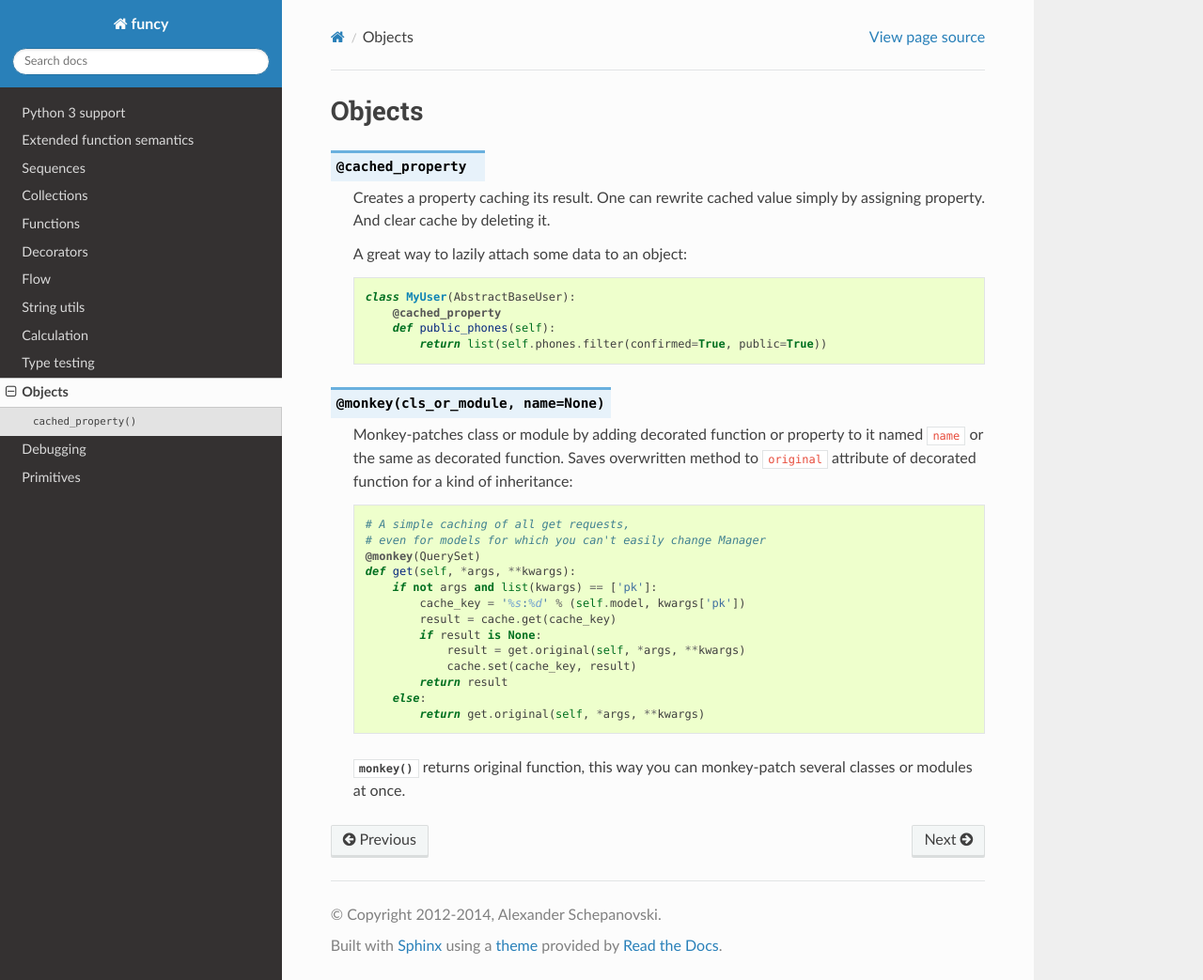
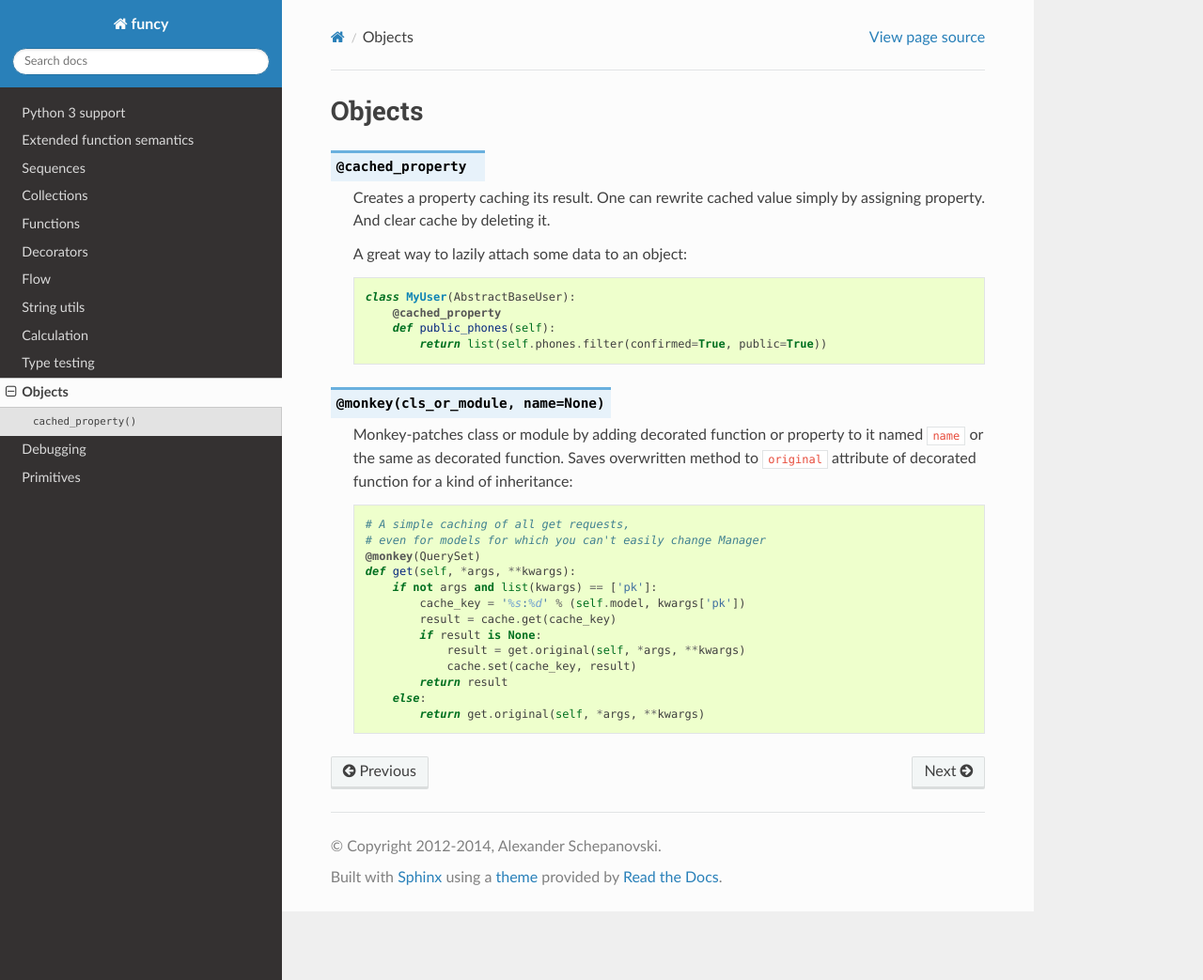
Before and after one commit to Jamaal224/funcy, a Sphinx documentation site: the page built from docs/objects.rst, in a window 1280 px wide and 1043 px high. Shown: the whole window at 94% size. Built offline with Sphinx 7.4.7 and the Read the Docs theme 2.0.0, drawn with Linux system fonts in a browser that asks for light colours.

Commit message:
Removed note that @monkey can be used to patch several things.
Yes it can be, but `func.original` would refer to last original which is
somewhat surprising.

```diff
--- a/docs/objects.rst
+++ b/docs/objects.rst
@@ -30,5 +30,3 @@ Objects
                 return result
             else:
                 return get.original(self, *args, **kwargs)
-
-    :func:`monkey` returns original function, this way you can monkey-patch several classes or modules at once.
```
